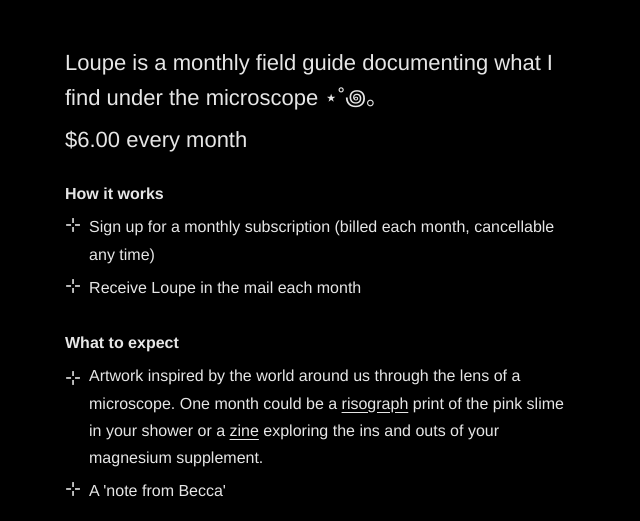
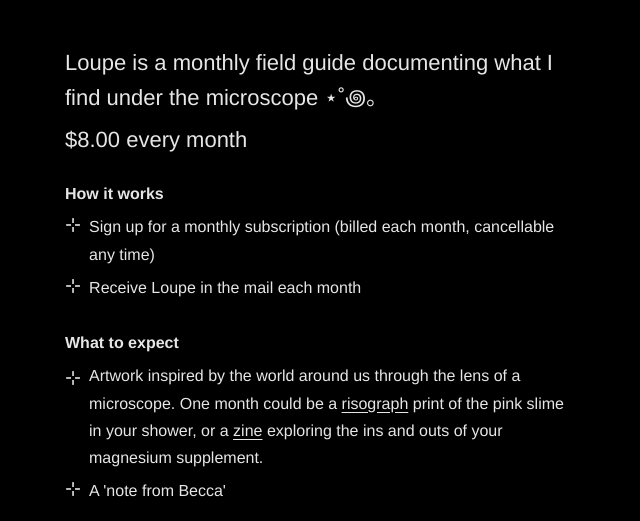
Before and after one commit to becsdesigned/loupe, a website: page newsletter.html in a window 1280 px wide. Shown: the part 2203-2724 px from the top of the page, 25-665 px from the left. Drawn offline with Linux system fonts and the light colour scheme; a script that the page names is missing.

Commit message:
Update newsletter.html

```diff
--- a/newsletter.html
+++ b/newsletter.html
@@ -16,6 +16,7 @@
       color: rgba(255,255,255,0.75);
       font-family: Helvetica, Arial, sans-serif;
       cursor: crosshair;
+      overflow-x: hidden;
     }
 
     /* ── GALLERY ── */
@@ -345,7 +346,7 @@
         <p style="font-size:22px;line-height:1.6;color:rgba(255,255,255,0.9);">
           Loupe is a monthly field guide documenting what I find under the microscope ⋆˚꩜｡
         </p>
-        <span style="font-size:22px;font-weight:400;color:rgba(255,255,255,0.9);">$6.00 every month</span>
+        <span style="font-size:22px;font-weight:400;color:rgba(255,255,255,0.9);">$8.00 every month</span>
       </div>
 
       <!-- How it works -->
@@ -361,7 +362,7 @@
       <div>
         <p style="font-size:16px;font-weight:700;color:rgba(255,255,255,0.9);margin-bottom:10px;">What to expect</p>
         <ul style="list-style:none;display:flex;flex-direction:column;gap:6px;">
-          <li style="font-size:16px;line-height:1.7;color:rgba(255,255,255,0.9);display:block;padding-left:24px;position:relative;"><span style="position:absolute;left:0;font-size:1.2rem;">⊹</span>Artwork inspired by the world around us through the lens of a microscope. One month could be a <a href="https://en.wikipedia.org/wiki/Risograph" target="_blank" style="color:rgba(255,255,255,0.9);text-decoration:underline;text-underline-offset:3px;">risograph</a> print of the pink slime in your shower or a <a href="https://en.wikipedia.org/wiki/Zine" target="_blank" style="color:rgba(255,255,255,0.9);text-decoration:underline;text-underline-offset:3px;">zine</a> exploring the ins and outs of your magnesium supplement.</li>
+          <li style="font-size:16px;line-height:1.7;color:rgba(255,255,255,0.9);display:block;padding-left:24px;position:relative;"><span style="position:absolute;left:0;font-size:1.2rem;">⊹</span>Artwork inspired by the world around us through the lens of a microscope. One month could be a <a href="https://en.wikipedia.org/wiki/Risograph" target="_blank" style="color:rgba(255,255,255,0.9);text-decoration:underline;text-underline-offset:3px;">risograph</a> print of the pink slime in your shower, or a <a href="https://en.wikipedia.org/wiki/Zine" target="_blank" style="color:rgba(255,255,255,0.9);text-decoration:underline;text-underline-offset:3px;">zine</a> exploring the ins and outs of your magnesium supplement.</li>
           <li style="font-size:16px;line-height:1.7;color:rgba(255,255,255,0.9);display:flex;align-items:flex-start;"><span style="margin-right:8px;font-size:1.2rem;flex-shrink:0;margin-top:-4px;">⊹</span>A 'note from Becca'</li>
         </ul>
       </div>
```
